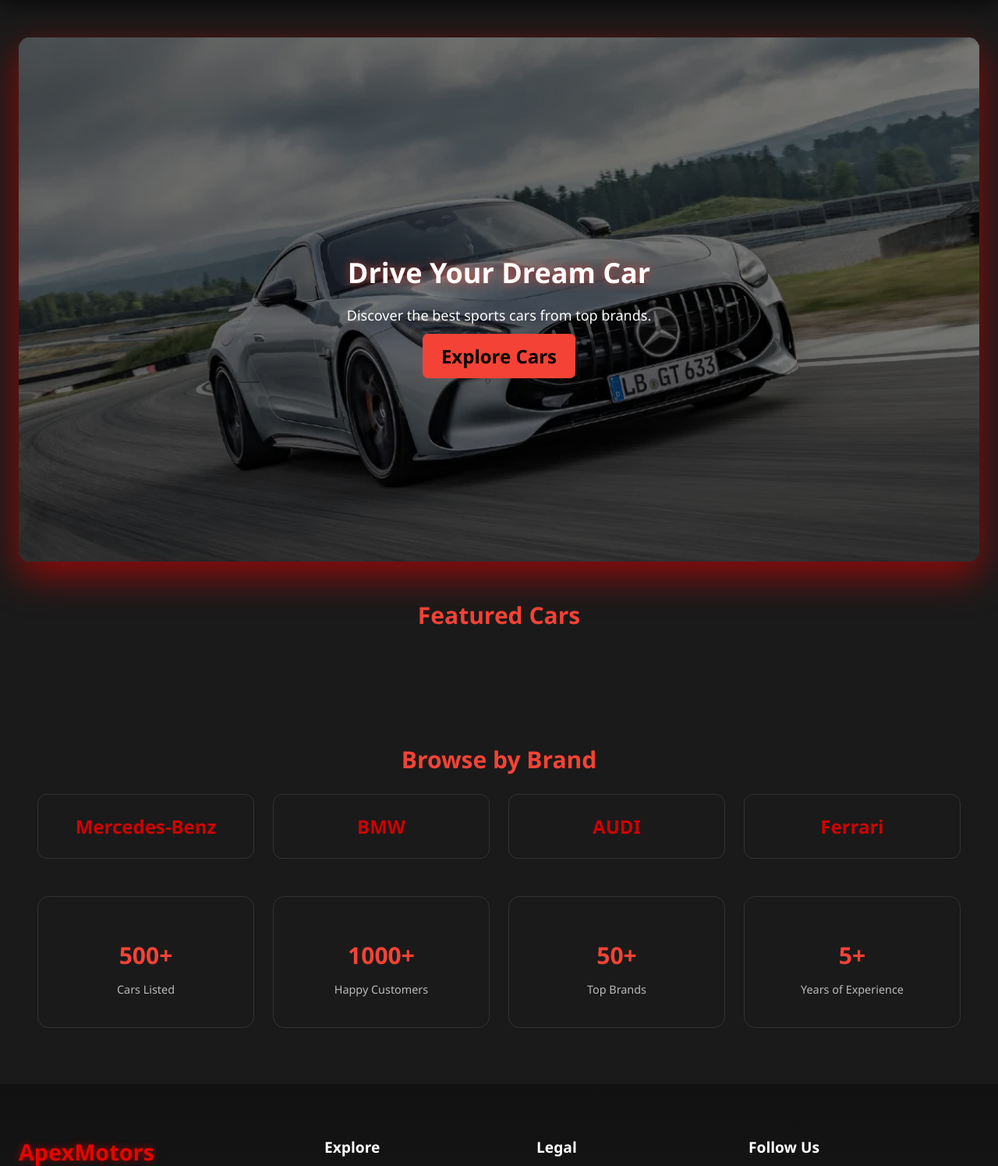
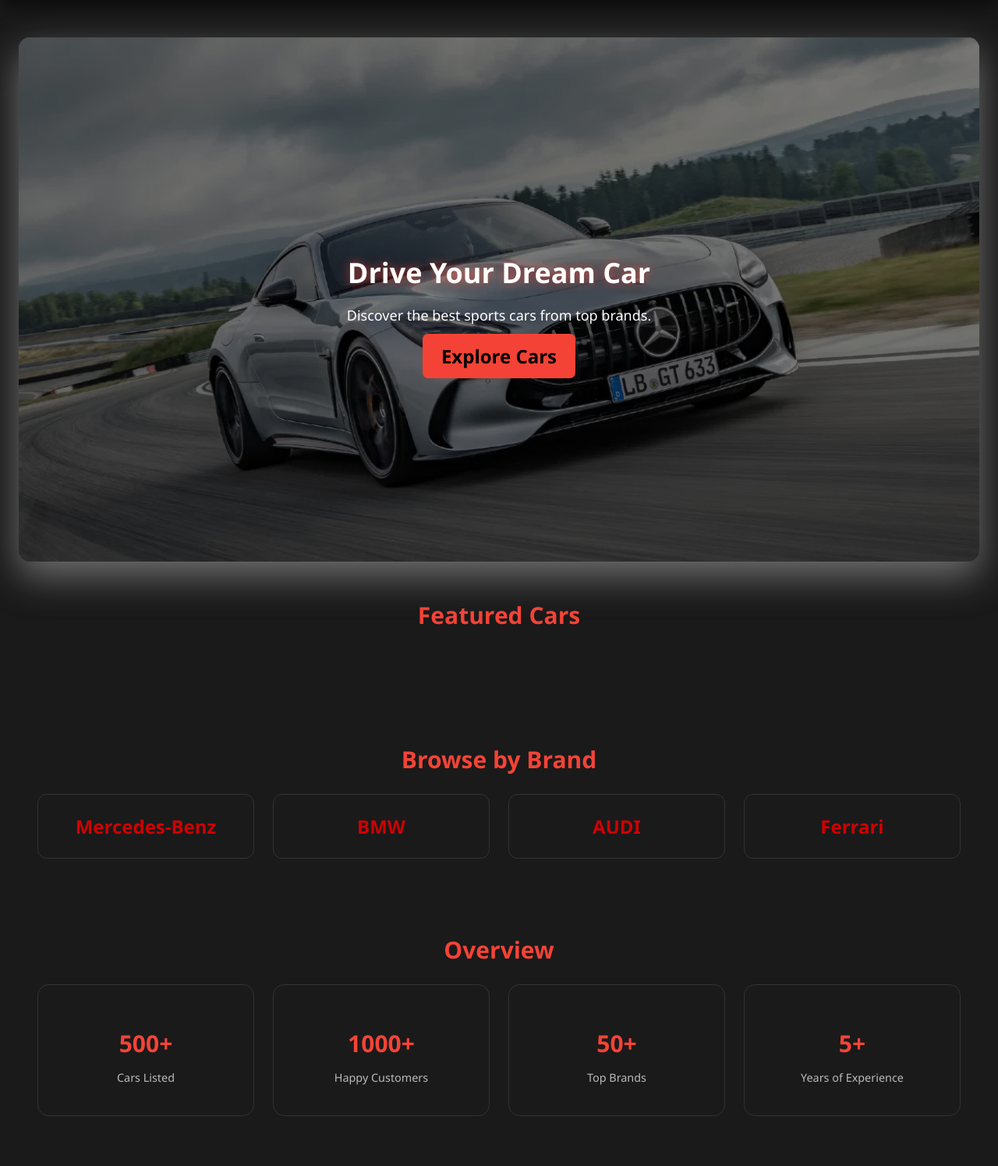
Before and after one commit to ramazan-qandaxov/apexmotors, a Django app: page / in a window 1280 px wide. Shown: the part 77-1572 px from the top of the page at 78% size. Run offline with Django 5.2, Linux system fonts and the light colour scheme; data that the repository does not hold is empty.

Commit message:
Minor style changes

```diff
--- a/apexmotors/web/static/styles/home.css
+++ b/apexmotors/web/static/styles/home.css
@@ -113,7 +113,7 @@
     color: #fff;
     margin-top: 2rem;
     border-radius: 12px; /* smooth rounded corners */
-    box-shadow: 0 15px 40px rgba(224, 0, 0, 0.6); /* soft shadow */
+    box-shadow: 0 15px 40px rgba(170, 170, 170, 0.6); /* soft shadow */
     overflow: hidden; /* ensures shadow and rounded corners work together */
 }
 
--- a/apexmotors/web/templates/home.html
+++ b/apexmotors/web/templates/home.html
@@ -39,6 +39,7 @@
 
 <!-- PROMOTIONAL STATS SECTION -->
 <section class="home-stats">
+    <h2 class="home-section-title">Overview</h2>
     <div class="home-stats-grid">
         <div class="home-stat-card">
             <h3>500+</h3>
```
